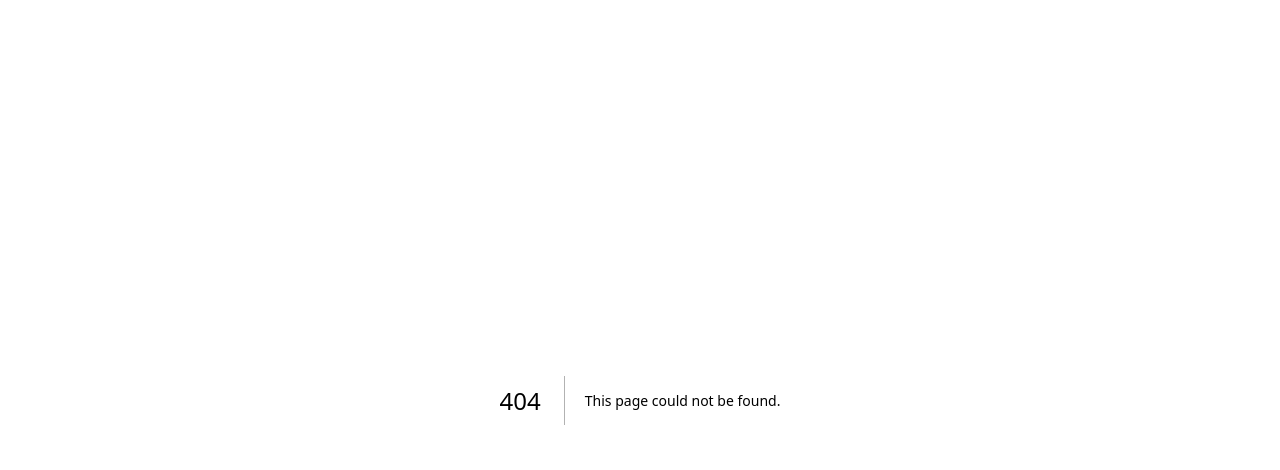
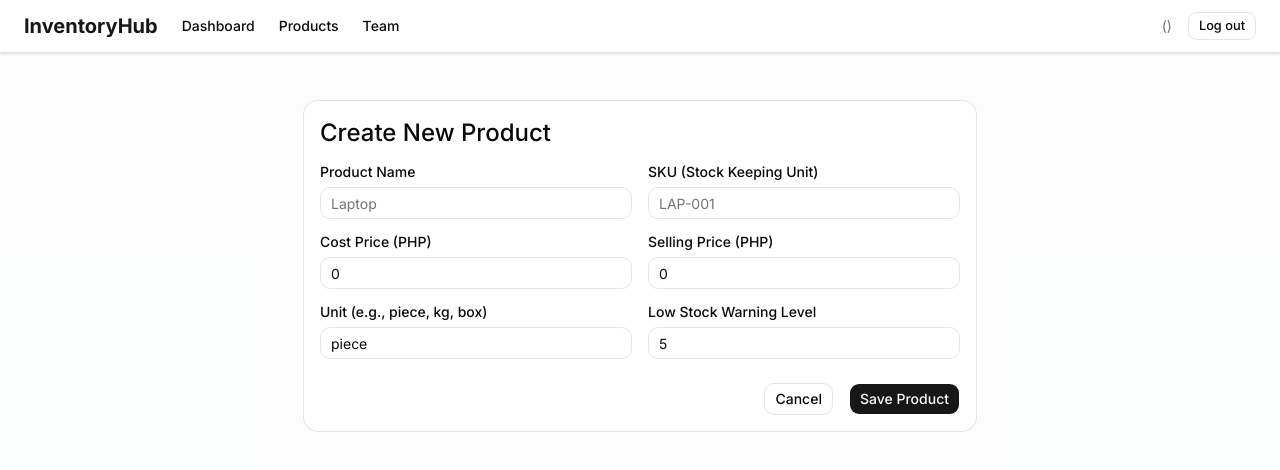
Before and after one commit to Cherubin-Hub/inventoryhub, a Next.js app: page /products/new in a window 1280 px wide. Before the commit this address had no page. Shown: the top 470 px of the page. Built offline with nearby package versions, Linux system fonts and the light colour scheme; no server answers.

Commit message:
feat: add product list and creation flow

```diff
--- a/src/app/(dashboard)/layout.tsx
+++ b/src/app/(dashboard)/layout.tsx
@@ -13,6 +13,7 @@ export default async function DashboardLayout({ children }: { children: React.Re
         <div className="flex items-center space-x-6">
           <span className="text-xl font-bold text-primary">InventoryHub</span>
           <Link href="/dashboard" className="text-sm font-medium hover:text-primary">Dashboard</Link>
+          <Link href="/products" className="text-sm font-medium hover:text-primary">Products</Link>
           <Link href="/team" className="text-sm font-medium hover:text-primary">Team</Link>
         </div>
         <div className="flex items-center space-x-4">
--- /dev/null
+++ b/src/app/(dashboard)/products/new/page.tsx
@@ -0,0 +1,9 @@
+import { ProductForm } from "@/modules/products/components/product-form";
+
+export default function NewProductPage() {
+  return (
+    <div className="py-6">
+      <ProductForm />
+    </div>
+  );
+}
--- /dev/null
+++ b/src/app/(dashboard)/products/page.tsx
@@ -0,0 +1,67 @@
+import Link from "next/link";
+import { db } from "@/lib/db";
+import { requireCompany } from "@/lib/permissions";
+import { Button } from "@/components/ui/button";
+
+export default async function ProductsPage() {
+  // 1. Get the current user's company and role
+  const { companyId, role } = await requireCompany();
+
+  // 2. Fetch ONLY the products for this company that aren't archived
+  const products = await db.product.findMany({
+    where: { companyId, isArchived: false },
+    orderBy: { createdAt: "desc" }
+  });
+
+  const canEdit = role === "OWNER" || role === "MANAGER";
+
+  return (
+    <div className="space-y-6 max-w-6xl mx-auto">
+      <div className="flex items-center justify-between">
+        <div>
+          <h1 className="text-3xl font-bold">Products</h1>
+          <p className="text-muted-foreground">Manage your inventory catalogue.</p>
+        </div>
+        {canEdit && (
+          <Button asChild>
+            <Link href="/products/new">Add Product</Link>
+          </Button>
+        )}
+      </div>
+
+      <div className="rounded-md border bg-white overflow-hidden">
+        <table className="w-full text-sm text-left">
+          <thead className="border-b bg-muted/50">
+            <tr>
+              <th className="p-4 font-medium">SKU</th>
+              <th className="p-4 font-medium">Name</th>
+              <th className="p-4 font-medium">Cost Price</th>
+              <th className="p-4 font-medium">Selling Price</th>
+              <th className="p-4 font-medium">Unit</th>
+            </tr>
+          </thead>
+          <tbody>
+            {products.length === 0 ? (
+              <tr>
+                <td colSpan={5} className="p-8 text-center text-muted-foreground">
+                  No products found. Click Add Product to create one.
+                </td>
+              </tr>
+            ) : (
+              products.map((product) => (
+                <tr key={product.id} className="border-b last:border-0 hover:bg-muted/20">
+                  <td className="p-4 font-medium">{product.sku}</td>
+                  <td className="p-4">{product.name}</td>
+                  {/* We convert the Decimal object to a Number, then format it as PHP */}
+                  <td className="p-4">₱{Number(product.costPrice).toFixed(2)}</td>
+                  <td className="p-4">₱{Number(product.sellingPrice).toFixed(2)}</td>
+                  <td className="p-4 text-muted-foreground">{product.unit}</td>
+                </tr>
+              ))
+            )}
+          </tbody>
+        </table>
+      </div>
+    </div>
+  )
+}
--- /dev/null
+++ b/src/modules/products/actions.ts
@@ -0,0 +1,47 @@
+"use server";
+
+import { redirect } from "next/navigation";
+import { revalidatePath } from "next/cache";
+
+import { db } from "@/lib/db";
+import { requireRole } from "@/lib/permissions";
+import { productSchema } from "./schemas";
+import type { ProductInput } from "./schemas";
+
+export async function createProduct(values: ProductInput): Promise<{ error: string | null }> {
+  // SERVER SECURITY: Only Owners and Managers can create products. Staff are blocked.
+  const { companyId } = await requireRole(["OWNER", "MANAGER"]);
+
+  const parsed = productSchema.safeParse(values);
+  if (!parsed.success) return { error: "Invalid input data." };
+
+  const { name, sku, unit, costPrice, sellingPrice, lowStockLevel } = parsed.data;
+
+  // Check the compound unique constraint (SKU must be unique WITHIN this company)
+  const existingProduct = await db.product.findUnique({
+    where: {
+      companyId_sku: { companyId, sku }
+    }
+  });
+
+  if (existingProduct) {
+    return { error: "A product with this SKU already exists in your company." };
+  }
+
+  // Create the product. Prisma automatically converts the numbers to Decimals for the DB.
+  await db.product.create({
+    data: {
+      companyId,
+      name,
+      sku,
+      unit,
+      costPrice,
+      sellingPrice,
+      lowStockLevel,
+    }
+  });
+
+  // Clear the cache so the list updates, then go back to the list page.
+  revalidatePath("/products");
+  redirect("/products");
+}
--- /dev/null
+++ b/src/modules/products/components/product-form.tsx
@@ -0,0 +1,85 @@
+"use client";
+
+import { useState } from "react";
+import { useForm } from "react-hook-form";
+import { zodResolver } from "@hookform/resolvers/zod";
+import Link from "next/link";
+
+import { Button } from "@/components/ui/button";
+import { Input } from "@/components/ui/input";
+import { Card, CardContent, CardHeader, CardTitle } from "@/components/ui/card";
+import { Form, FormControl, FormField, FormItem, FormLabel, FormMessage } from "@/components/ui/form";
+
+import { productSchema, type ProductInput } from "../schemas";
+import { createProduct } from "../actions";
+
+export function ProductForm() {
+  const [serverError, setServerError] = useState<string | null>(null);
+  const [isLoading, setIsLoading] = useState(false);
+
+  const form = useForm<ProductInput>({
+    resolver: zodResolver(productSchema),
+    defaultValues: { name: "", sku: "", unit: "piece", costPrice: 0, sellingPrice: 0, lowStockLevel: 5 },
+  });
+
+  async function handleSubmit(values: ProductInput) {
+    setServerError(null);
+    setIsLoading(true);
+
+    const result = await createProduct(values);
+    if (result?.error) {
+      setServerError(result.error);
+      setIsLoading(false);
+    }
+  }
+
+  return (
+    <Card className="w-full max-w-2xl mx-auto">
+      <CardHeader>
+        <CardTitle className="text-2xl">Create New Product</CardTitle>
+      </CardHeader>
+      <CardContent>
+        <Form {...form}>
+          <form onSubmit={form.handleSubmit(handleSubmit)} className="space-y-6">
+            {serverError && <div className="text-sm text-destructive">{serverError}</div>}
+
+            <div className="grid grid-cols-1 md:grid-cols-2 gap-4">
+              <FormField control={form.control} name="name" render={({ field }) => (
+                <FormItem><FormLabel>Product Name</FormLabel><FormControl><Input placeholder="Laptop" {...field} /></FormControl><FormMessage /></FormItem>
+              )} />
+
+              <FormField control={form.control} name="sku" render={({ field }) => (
+                <FormItem><FormLabel>SKU (Stock Keeping Unit)</FormLabel><FormControl><Input placeholder="LAP-001" {...field} /></FormControl><FormMessage /></FormItem>
+              )} />
+
+              <FormField control={form.control} name="costPrice" render={({ field }) => (
+                <FormItem><FormLabel>Cost Price (PHP)</FormLabel><FormControl><Input type="number" step="0.01" {...field} /></FormControl><FormMessage /></FormItem>
+              )} />
+
+              <FormField control={form.control} name="sellingPrice" render={({ field }) => (
+                <FormItem><FormLabel>Selling Price (PHP)</FormLabel><FormControl><Input type="number" step="0.01" {...field} /></FormControl><FormMessage /></FormItem>
+              )} />
+
+              <FormField control={form.control} name="unit" render={({ field }) => (
+                <FormItem><FormLabel>Unit (e.g., piece, kg, box)</FormLabel><FormControl><Input {...field} /></FormControl><FormMessage /></FormItem>
+              )} />
+
+              <FormField control={form.control} name="lowStockLevel" render={({ field }) => (
+                <FormItem><FormLabel>Low Stock Warning Level</FormLabel><FormControl><Input type="number" {...field} /></FormControl><FormMessage /></FormItem>
+              )} />
+            </div>
+
+            <div className="flex justify-end space-x-4">
+              <Button type="button" variant="outline" asChild>
+                <Link href="/products">Cancel</Link>
+              </Button>
+              <Button type="submit" disabled={isLoading}>
+                {isLoading ? "Saving..." : "Save Product"}
+              </Button>
+            </div>
+          </form>
+        </Form>
+      </CardContent>
+    </Card>
+  );
+}
--- /dev/null
+++ b/src/modules/products/schemas.ts
@@ -0,0 +1,14 @@
+import { z } from "zod";
+
+export const productSchema = z.object({
+  name: z.string().min(1, "Name is required"),
+  // .toUpperCase() ensures SKUs are always saved in uppercase for consistency
+  sku: z.string().min(1, "SKU is required").toUpperCase(),
+  unit: z.string().min(1, "Unit is required (e.g., piece, box)"),
+  // z.coerce.number() safely turns the string from the HTML input into a real number
+  costPrice: z.coerce.number().min(0, "Price cannot be negative"),
+  sellingPrice: z.coerce.number().min(0, "Price cannot be negative"),
+  lowStockLevel: z.coerce.number().int().min(0, "Must be zero or greater"),
+});
+
+export type ProductInput = z.infer<typeof productSchema>;
```
